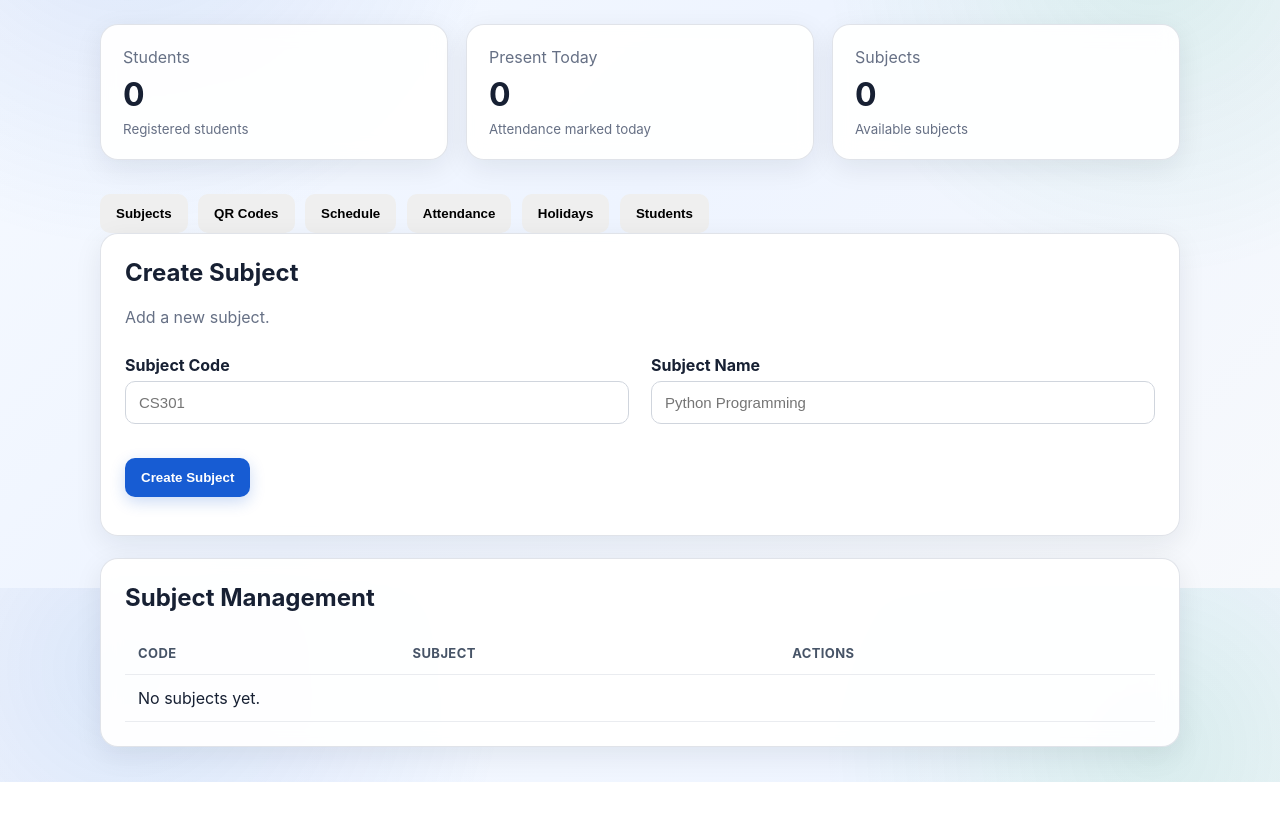
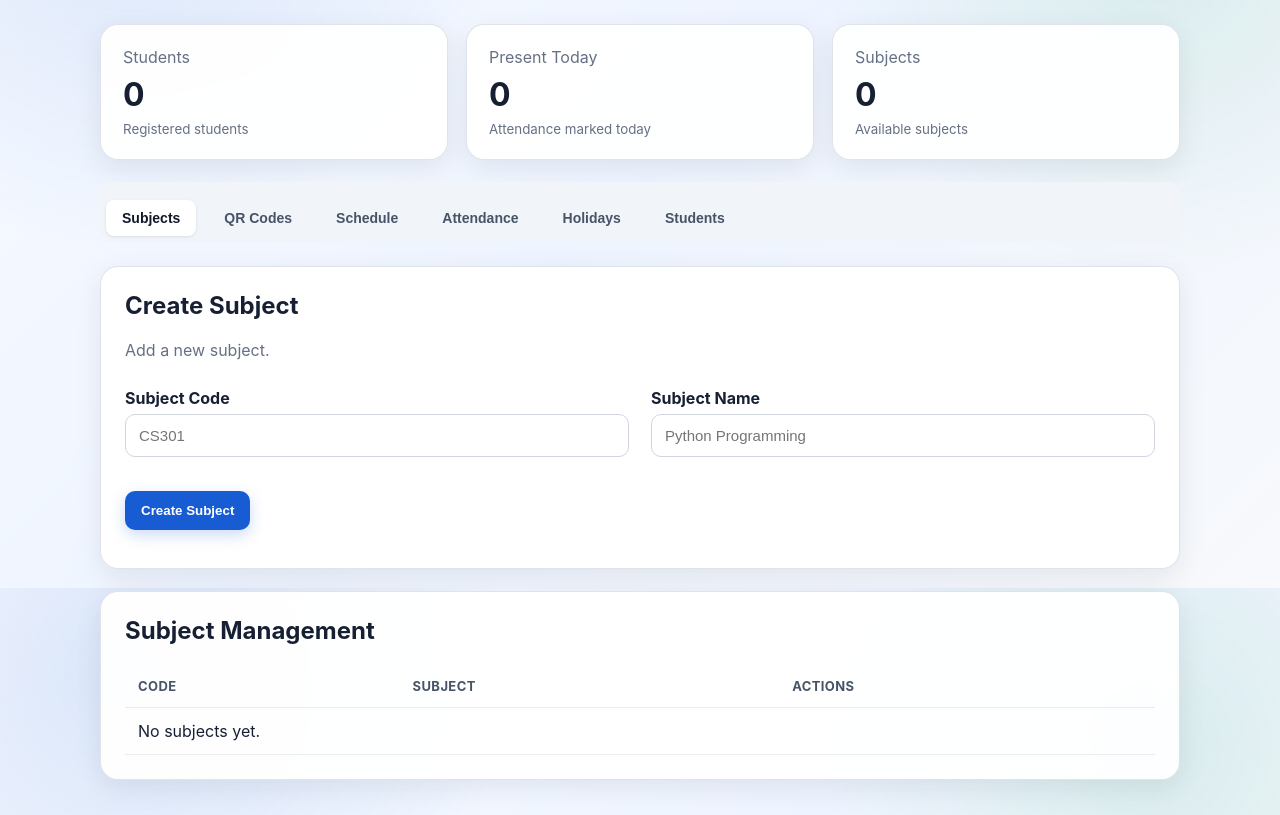
Before and after one commit to pavankumarpunugu/real-time-face-attendance, a Flask app: page /admin in a window 1280 px wide. Shown: the part 212-1027 px from the top of the page. Before the commit the page ends 994 px from the top, so only its background shows below. Run offline with Flask 3, Linux system fonts and the light colour scheme; the visitor is signed in with stand-in values (Sample User, id 1); data comes from the database, SQL or seed files in the repository; data that the repository does not hold is empty; some libraries are stand-ins or nearby versions.

Commit message:
Add admin tab styles and animations

```diff
--- a/static/style.css
+++ b/static/style.css
@@ -135,6 +135,91 @@ nav a:hover {
 
     margin-bottom: 24px;
 }
+
+
+.admin-tabs {
+    display: flex;
+
+    flex-wrap: wrap;
+
+    gap: 6px;
+
+    background: #f1f5f9;
+
+    padding: 6px;
+
+    border-radius: 12px;
+
+    margin-bottom: 24px;
+
+    position: sticky;
+
+    top: 12px;
+
+    z-index: 10;
+}
+
+.admin-tab-btn {
+    border: none;
+
+    background: transparent;
+
+    padding: 10px 16px;
+
+    border-radius: 8px;
+
+    font-weight: 600;
+
+    font-size: 14px;
+
+    color: #475467;
+
+    cursor: pointer;
+
+    transition: background 0.15s ease, color 0.15s ease;
+}
+
+.admin-tab-btn:hover {
+    background: #e2e8f0;
+}
+
+.admin-tab-btn.active {
+    background: #ffffff;
+
+    color: #101828;
+
+    box-shadow: 0 1px 3px rgba(16, 24, 40, 0.1);
+}
+
+.admin-tab-panel {
+    animation: adminTabFadeIn 0.15s ease;
+}
+
+@keyframes adminTabFadeIn {
+    from {
+        opacity: 0;
+    }
+    to {
+        opacity: 1;
+    }
+}
+
+@media (max-width: 700px) {
+
+    .admin-tabs {
+        overflow-x: auto;
+
+        flex-wrap: nowrap;
+
+        -webkit-overflow-scrolling: touch;
+    }
+
+    .admin-tab-btn {
+        white-space: nowrap;
+    }
+
+}
+
 
 h1 {
     margin: 0 0 5px;
```
